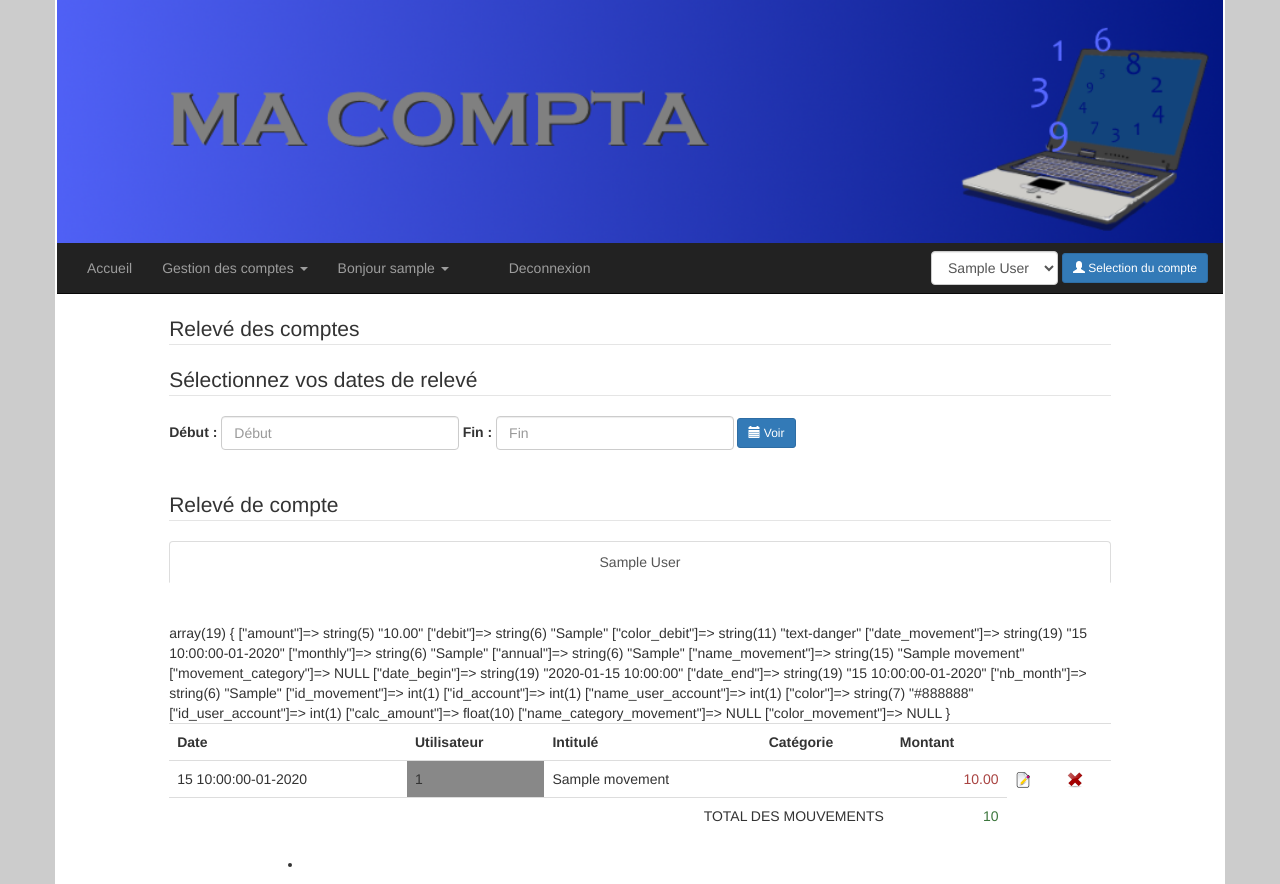
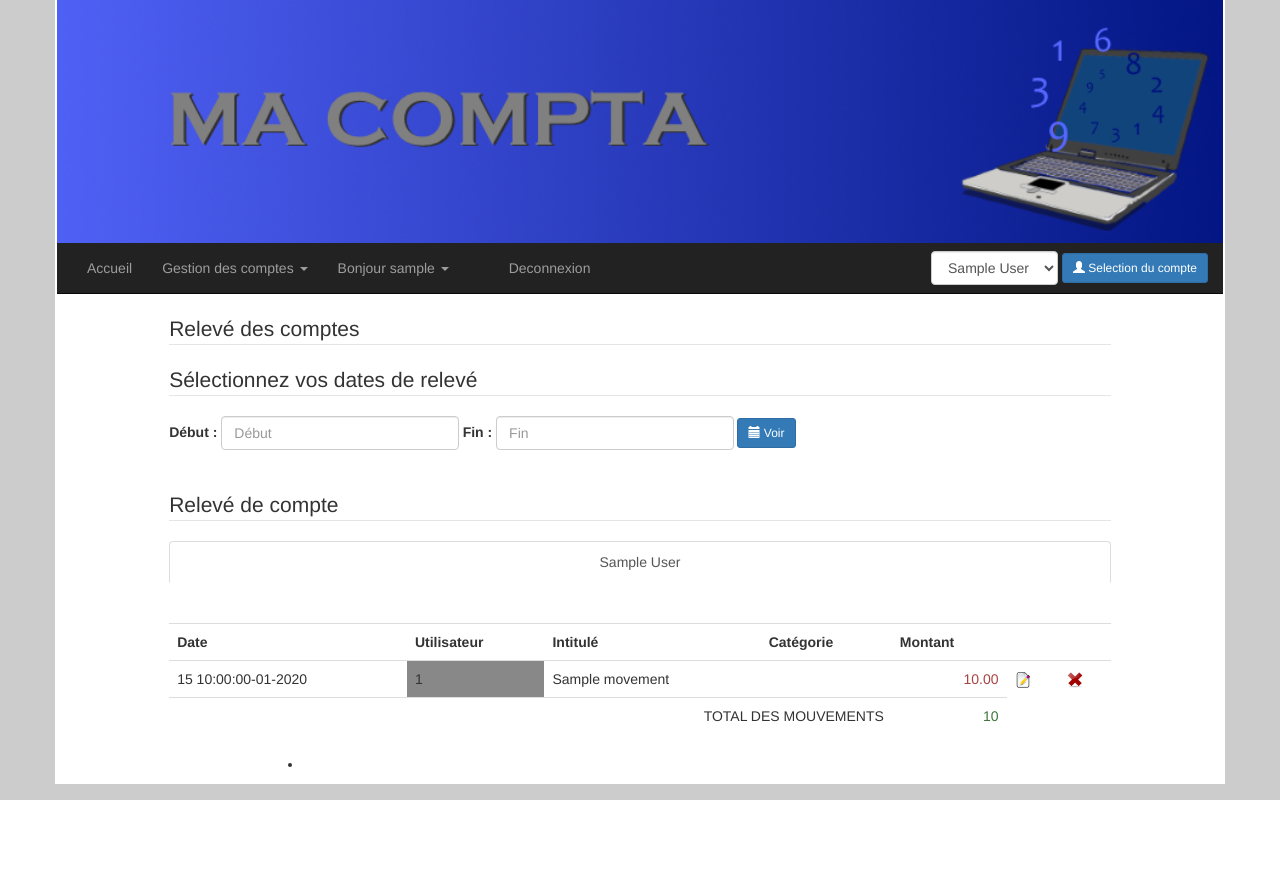
Before and after one commit to jerome6225/comptabilite, a PHP site: page /synthesis.php in a window 1280 px wide. After the commit the page ends 800 px from the top, so only its background shows below. Run offline with PHP 8.4, Linux system fonts and the light colour scheme; the visitor is signed in with stand-in values (Sample User, id 1); tables that the repository leaves empty or names only in its code hold one stand-in row (values such as "Sample post"); a stand-in replaces the project's code that opens the database connection; some libraries are stand-ins or nearby versions.

Commit message:
suppression var_dump

```diff
--- a/synthesis.php
+++ b/synthesis.php
@@ -47,7 +47,7 @@
 						<th colspan="2">&nbsp;</th>
 					</tr>
 					<?php $total = 0 ?>
-					<?php foreach ($movement as $m) { var_dump($m); ?>
+					<?php foreach ($movement as $m) { ?>
 						<tr class="text-left" id="tr_<?php echo $m['id_movement'] ?>">
 							<td>
 								<span class="span_modify_movement_<?php echo $m['id_movement'] ?>" id="date_<?php echo $m['id_movement'] ?>"><?php echo $m['date_movement'] ?></span>
```
